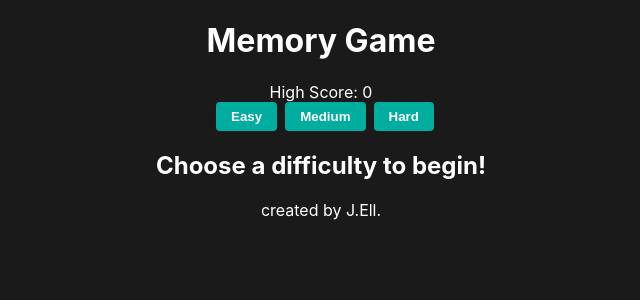
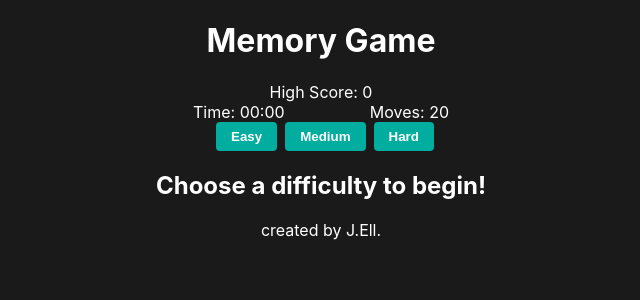
Before and after one commit to JaneEllison/react-game, a React (Create React App) app in the folder react-game/: page / in a window 1280 px wide. Shown: the top 300 px of the page, without its empty margins (319-959 px from the left). Built offline with nearby package versions, Linux system fonts and the light colour scheme.

Commit message:
feat: add time component

```diff
--- a/react-game/src/App.css
+++ b/react-game/src/App.css
@@ -10,6 +10,12 @@
   flex-direction: column;
   align-items: center;
   justify-content: center;
+}
+
+.statistic {
+  width: 20%;
+  display: flex;
+  justify-content: space-between;
 }
 
 body {
--- a/react-game/src/App.js
+++ b/react-game/src/App.js
@@ -1,10 +1,14 @@
 import './App.css';
 import React, { useState, useEffect } from "react";
 import MemoryGame from './components/MemoryGame'
+import Time from './components/Time'
 
 function App() {
   const [options, setOptions] = useState(null);
-  const [highScore, setHighScore] = useState(0)
+  const [isRunningStopwatch, setIsRunningStopwatch] = useState(false);
+  const [stopwatchSeconds, setStopwatchSeconds] = useState(0);
+  const [highScore, setHighScore] = useState(0);
+  // const [gameStats, setGameStats] = useState();
 
   useEffect(() => {
     const json = localStorage.getItem('memorygamehighscore')
@@ -23,6 +27,11 @@ function App() {
         <div>
           High Score: {highScore}
         </div>
+        <Time
+          isRunningStopwatch={isRunningStopwatch}
+          stopwatchSeconds={stopwatchSeconds}
+          setStopwatchSeconds={setStopwatchSeconds}
+        />
       </header>
       <main>
         { options === null
@@ -39,6 +48,7 @@ function App() {
                   onClick={() => {
                     const prevOptions = options;
                     setOptions(null);
+                    setStopwatchSeconds(0);
                     setTimeout(() => {
                       setOptions(prevOptions);
                     }, 5);
@@ -46,7 +56,13 @@ function App() {
                 >
                   Restart
                 </button>
-                <button onClick={() => setOptions(null)}>Main Menu</button>
+                <button onClick={() => {
+                  setOptions(null);
+                  setIsRunningStopwatch(false);
+                  setStopwatchSeconds(0);
+                }}>
+                  Main Menu
+                </button>
               </>
             )
         }
@@ -59,6 +75,7 @@ function App() {
                 setOptions={setOptions}
                 highScore={highScore}
                 setHighScore={setHighScore}
+                setIsRunningStopwatch={setIsRunningStopwatch}
               />
               )
             : (
--- a/react-game/src/components/MemoryGame.jsx
+++ b/react-game/src/components/MemoryGame.jsx
@@ -1,7 +1,7 @@
 import React, { useState, useEffect } from "react";
 import  Card from './Card'
 
-const MemoryGame = ( {options, setOptions, highScore, setHighScore} ) => {
+const MemoryGame = ( {options, setOptions, highScore, setHighScore, setIsRunningStopwatch} ) => {
 
   const [game, setGame] = useState([]);
   const [flippedCount, setFlippedCount] = useState(0);
@@ -38,12 +38,13 @@ const MemoryGame = ( {options, setOptions, highScore, setHighScore} ) => {
         flipped: false,
       };
 
-      newGame.push(firstOption)
-      newGame.push(secondOption)
+      newGame.push(firstOption);
+      newGame.push(secondOption);
     }
 
-    const shuffledGame = newGame.sort(() => Math.random() - 0.5)
-    setGame(shuffledGame)
+    const shuffledGame = newGame.sort(() => Math.random() - 0.5);
+    setGame(shuffledGame);
+    setIsRunningStopwatch(true);
   }, []);
 
   useEffect(() => {
--- /dev/null
+++ b/react-game/src/components/Time.jsx
@@ -0,0 +1,34 @@
+import React, { useState, useEffect } from "react";
+
+const Timer = ({ isRunningStopwatch, stopwatchSeconds, setStopwatchSeconds }) => {
+  const changeSeconds = (seconds) => {
+    setStopwatchSeconds(seconds);
+  };
+
+  const formatTime = (time) => `${(time < 10 ? '0' : '')}${time}`;
+  const minutes = Math.floor(stopwatchSeconds / 60);
+  const seconds = Math.floor(stopwatchSeconds % 60);
+
+  useEffect(() => {
+    if (isRunningStopwatch) {
+      const stopwatchInterval = window.setInterval(() => {
+        changeSeconds((seconds) => seconds + 1);
+      }, 1000);
+      return () => window.clearInterval(stopwatchInterval);
+    }
+    return undefined;
+  }, [isRunningStopwatch]);
+
+  return (
+    <div className="statistic">
+      <div>
+        Time: {`${formatTime(minutes)}:${formatTime(seconds)}`}
+      </div>
+      <div>
+        Moves: 20
+      </div>
+    </div>
+  )
+}
+
+export default Timer;
```
